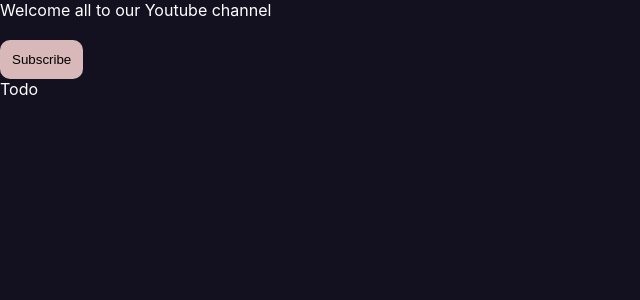
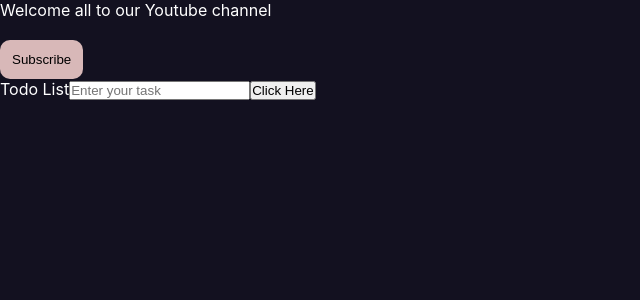
Before and after one commit to SanjayKumar-M/MERN-STACK, a React (Create React App) app in the folder project/: page /home in a window 1280 px wide. Shown: the top 300 px of the page, without its empty margins (0-640 px from the left). Built offline with nearby package versions, Linux system fonts and the light colour scheme.

Commit message:
Just changed

```diff
--- a/project/src/Components/Todo.js
+++ b/project/src/Components/Todo.js
@@ -1,8 +1,20 @@
-import React from 'react'
+import React, { useState } from 'react'
 
 const Todo = () => {
+  const [task, addTask] = useState('');
+  const handleAdd = () =>{
+      addTask = task+1
+  }
   return (
-    <div>Todo</div>
+    <div>
+            Todo List
+
+            <input placeholder='Enter your task'/>
+            <button onClick={handleAdd}>Click Here</button>
+            <table>
+              <tr>{task}</tr>
+            </table>
+    </div>
   )
 }
 
```
